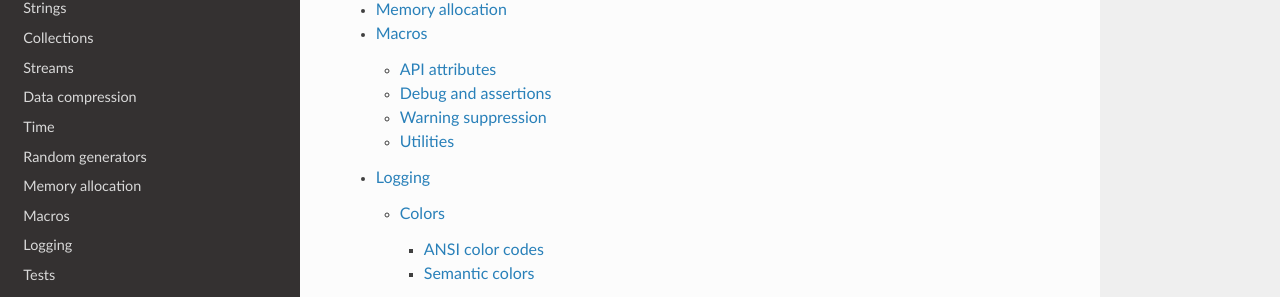
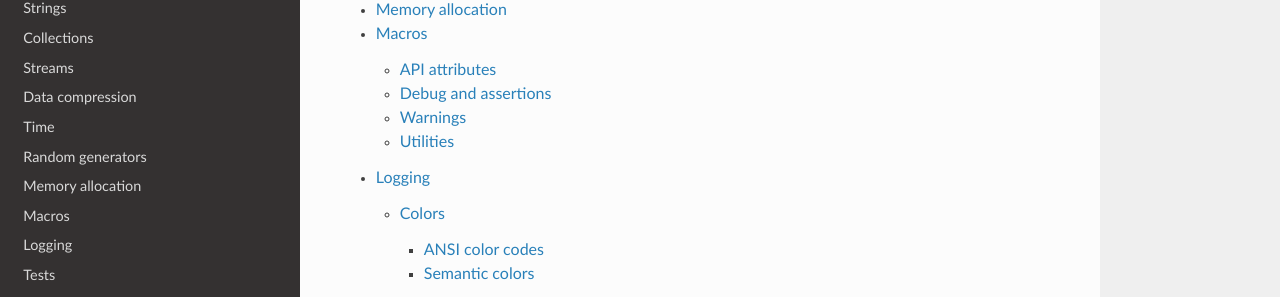
Before and after one commit to IvanoBilenchi/ulib, a Sphinx documentation site: the page built from docs/index.rst, in a window 1280 px wide and 900 px high, scrolled down 1290 px. Shown: the part 276-573 px from the top of the window. Built offline with Sphinx 7.4.7 and the Read the Docs theme 3.1.0, drawn with Linux system fonts in a browser that asks for light colours.

```diff
--- a/docs/api/macros.rst
+++ b/docs/api/macros.rst
@@ -14,8 +14,8 @@
 .. doxygengroup:: debug
    :content-only:
 
-Warning suppression
-===================
+Warnings
+========
 
 .. doxygengroup:: warnings
    :content-only:
```
Also changed, not shown: 5 other files.
